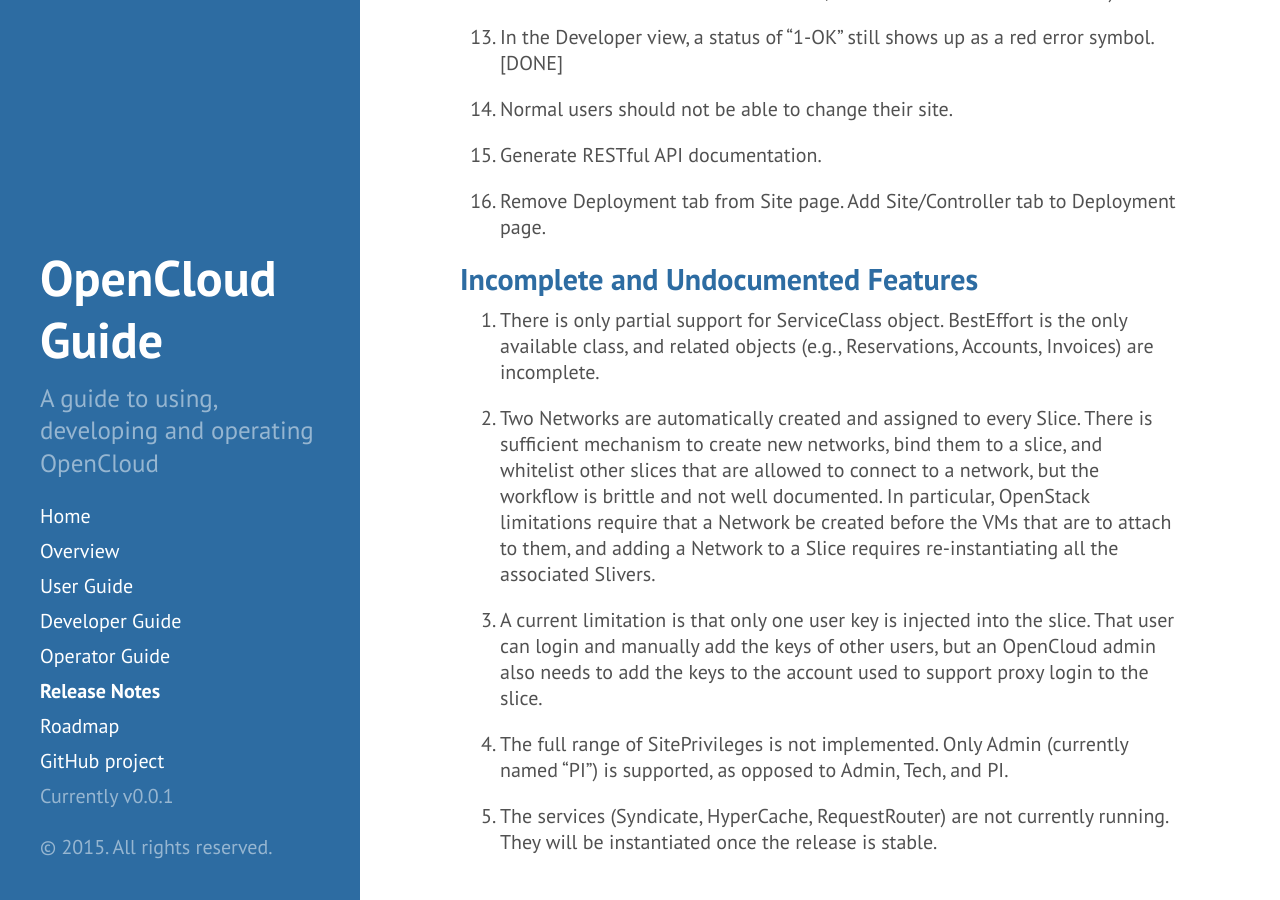
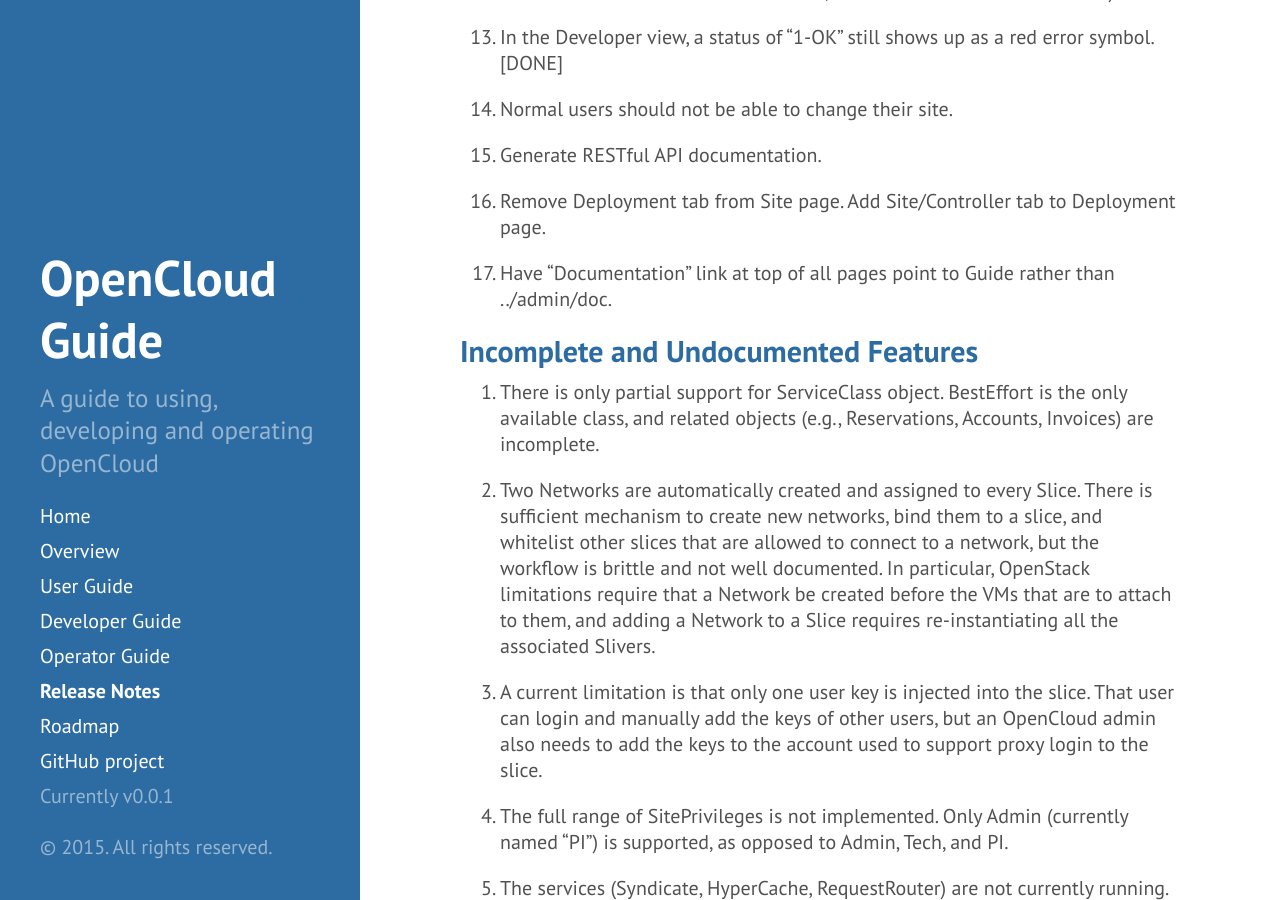
Before and after one commit to open-cloud/open-cloud.github.io.old, a Jekyll site: the page built from 4_notes.md, in a window 1280 px wide and 900 px high, scrolled down 1064 px. Built offline with Jekyll 4.4.1, drawn with Linux system fonts in a browser that asks for light colours; Markdown is read by kramdown in place of the engine named in the settings.

Commit message:
re-point Documentation link

```diff
--- a/4_notes.md
+++ b/4_notes.md
@@ -55,6 +55,9 @@
 16. Remove Deployment tab from Site page. Add Site/Controller tab to
     Deployment page.
 
+17. Have "Documentation" link at top of all pages point to Guide rather
+    than ../admin/doc.
+
 ##Incomplete and Undocumented Features
 
 1. There is only partial support for ServiceClass object.
```
